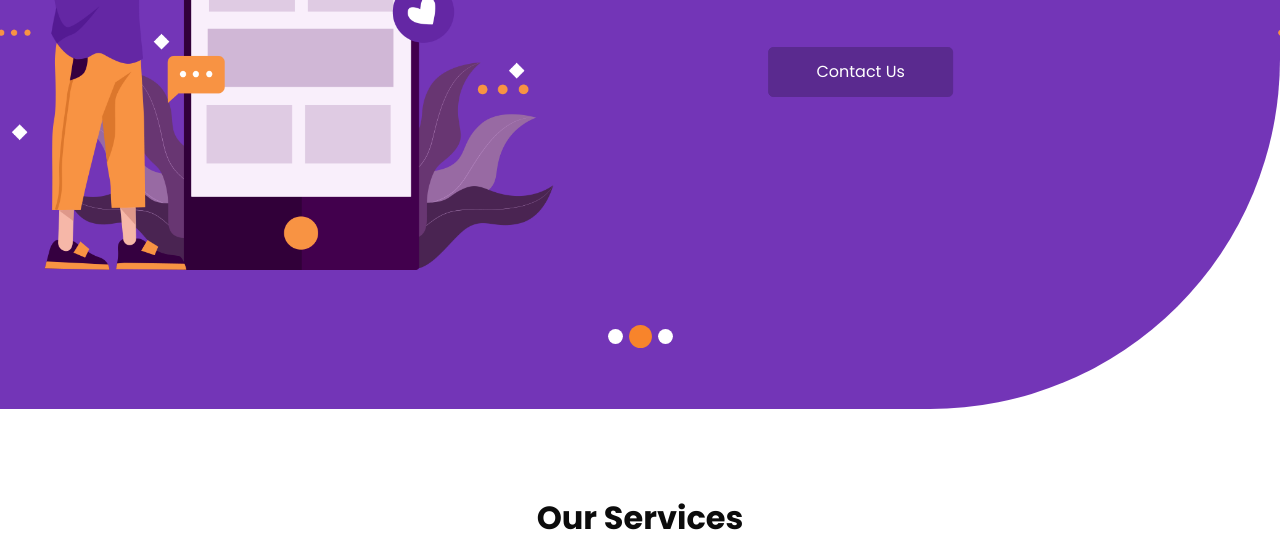
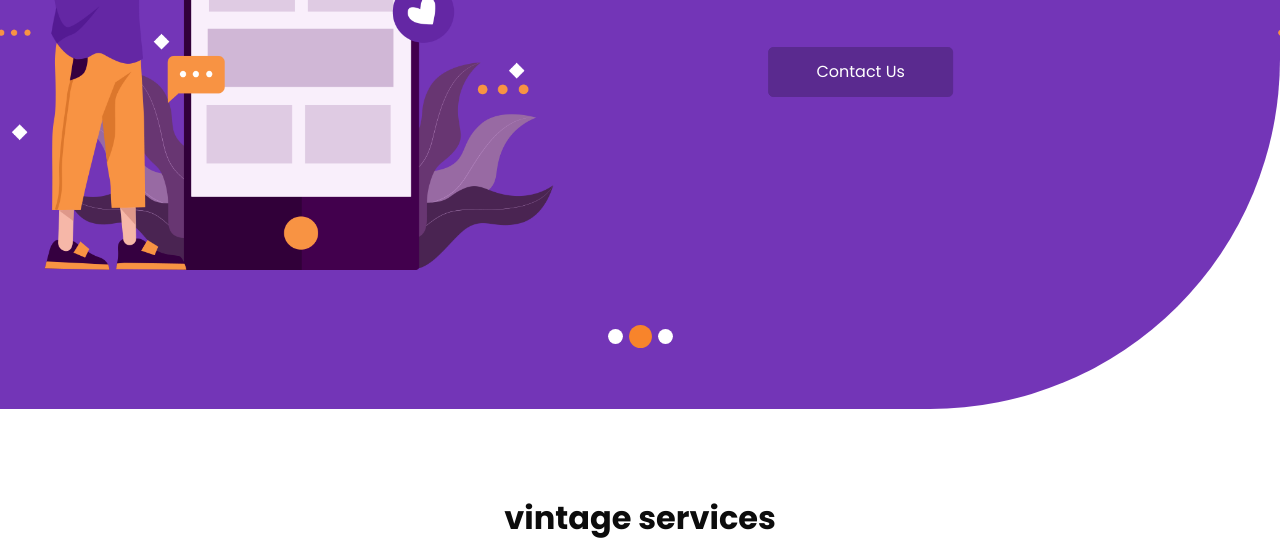
Before and after one commit to siva-077/Myproject1, a plain HTML site: page index.html in a window 1280 px wide. Shown: the part 391-933 px from the top of the page. Drawn offline with nearby package versions, Linux system fonts and the light colour scheme; some packages are replaced by stand-ins of ours.

Commit message:
Update index.html by jhothees

```diff
--- a/index.html
+++ b/index.html
@@ -168,7 +168,7 @@
     <div class="container">
       <div class="heading_container">
         <h2>
-          Our Services
+         vintage services
         </h2>
         <p>
           great things take time.
```
